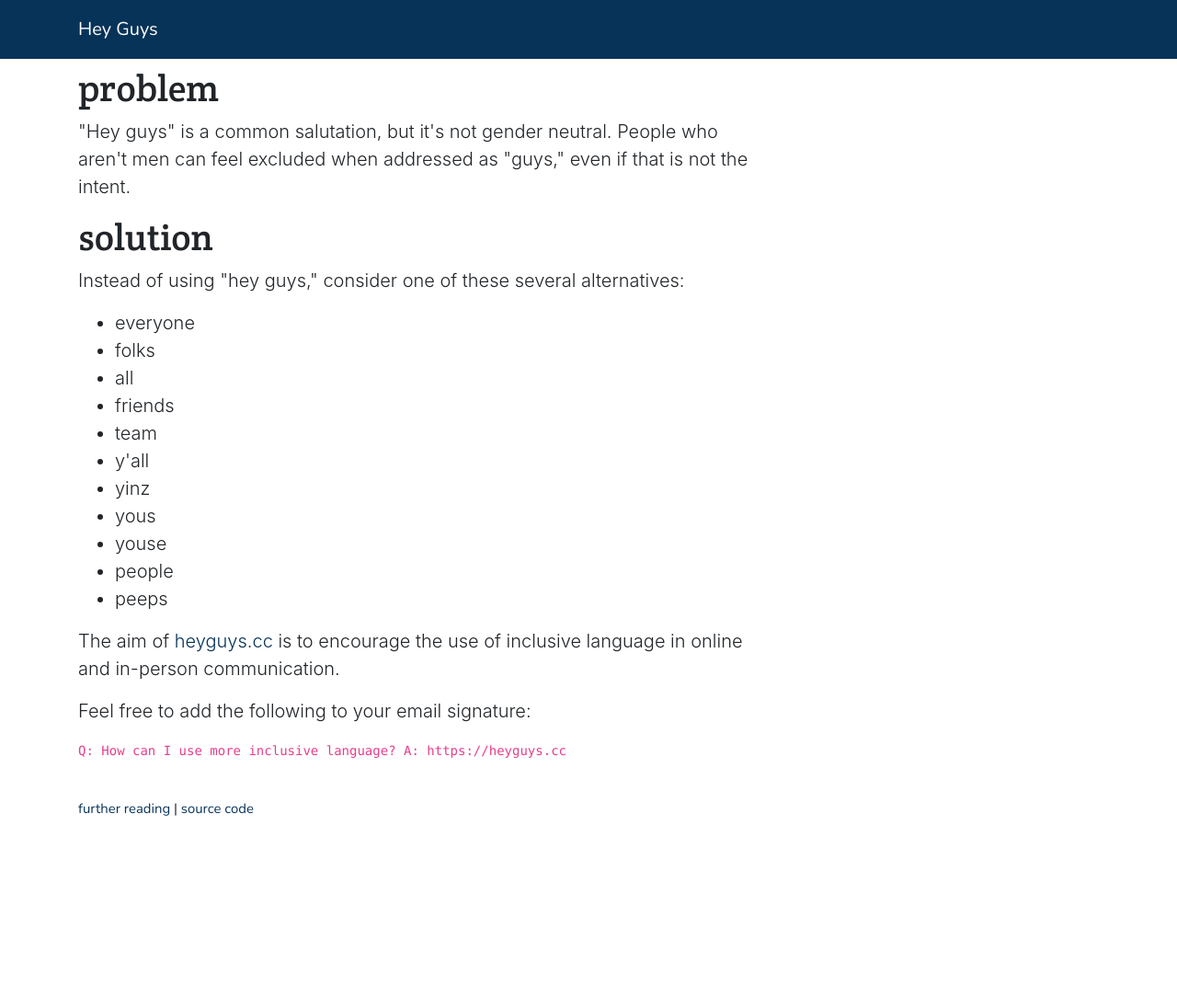
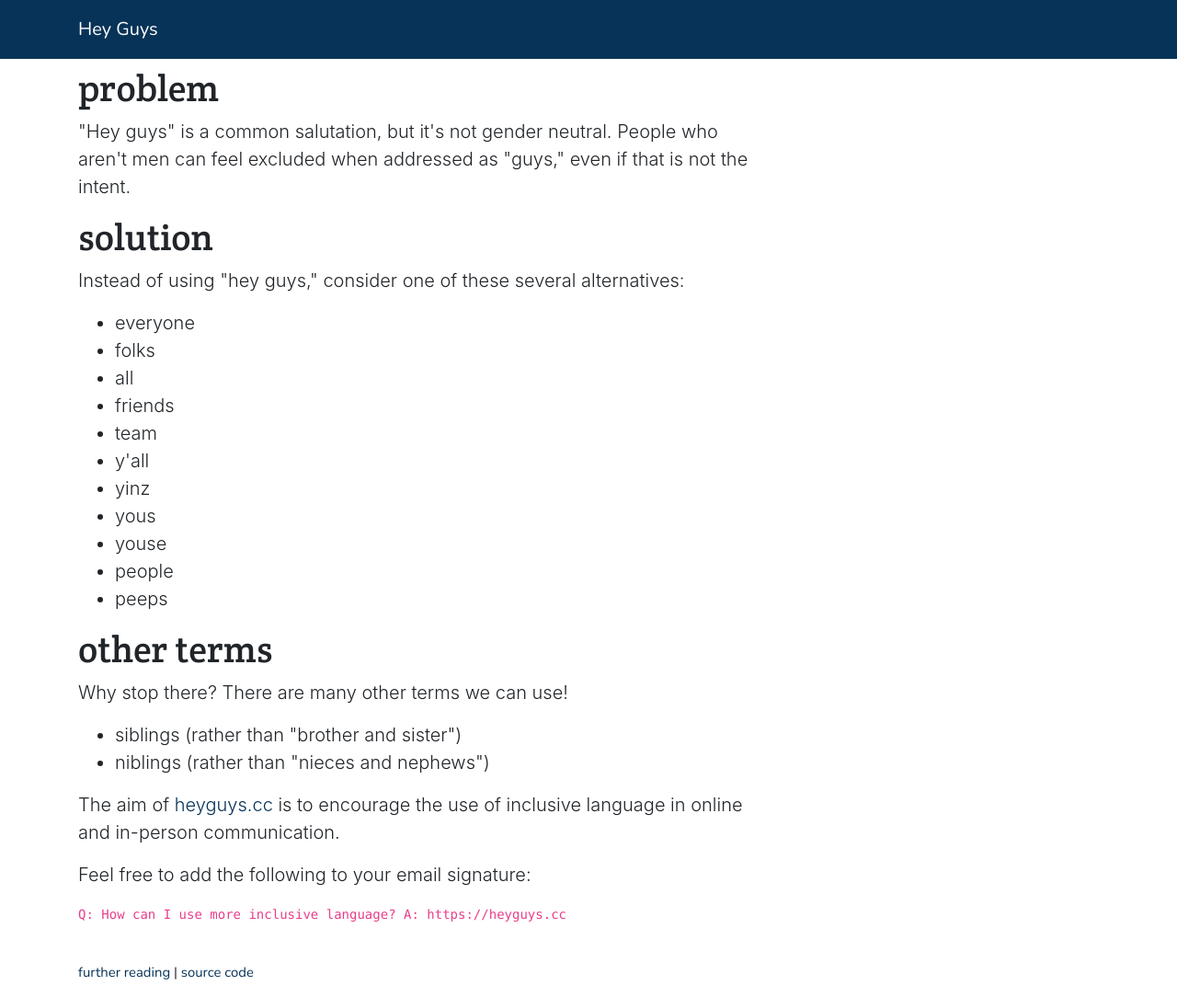
Before and after one commit to williln/heyguys.cc, a Jekyll site: the page built from index.md, in a window 1280 px wide and 1084 px high. Shown: the whole window at 92% size. Built offline with Jekyll 4.4.1, drawn with Linux system fonts in a browser that asks for light colours; nearby versions of some CDN libraries.

Commit message:
Add "niblings" to a new section.
A friend of trans experience introduced me to the term "niblings" today, as a gender-neutral term for "nieces and nephews." I'm not sure if we want to expand this beyond "guys" replacements, but I figured I'd issue a PR to see if y'all (youse, yinz) are interested!

```diff
--- a/index.md
+++ b/index.md
@@ -23,6 +23,12 @@ image: /static/img/hello.jpg
           <li>people</li>
           <li>peeps</li>
         </ul>
+        <h1>other terms</h1>
+        <p class="lead">Why stop there? There are many other terms we can use!</p>
+        <ul class="lead">
+          <li>siblings (rather than "brother and sister")</li>
+          <li>niblings (rather than "nieces and nephews")</li>
+        </ul>
         <p class="lead">The aim of <a href="https://heyguys.cc/">heyguys.cc</a> is to encourage the use of inclusive language in online and in-person communication.</p>
         <p class="lead">Feel free to add the following to your email signature:</p>
         <code>
```
